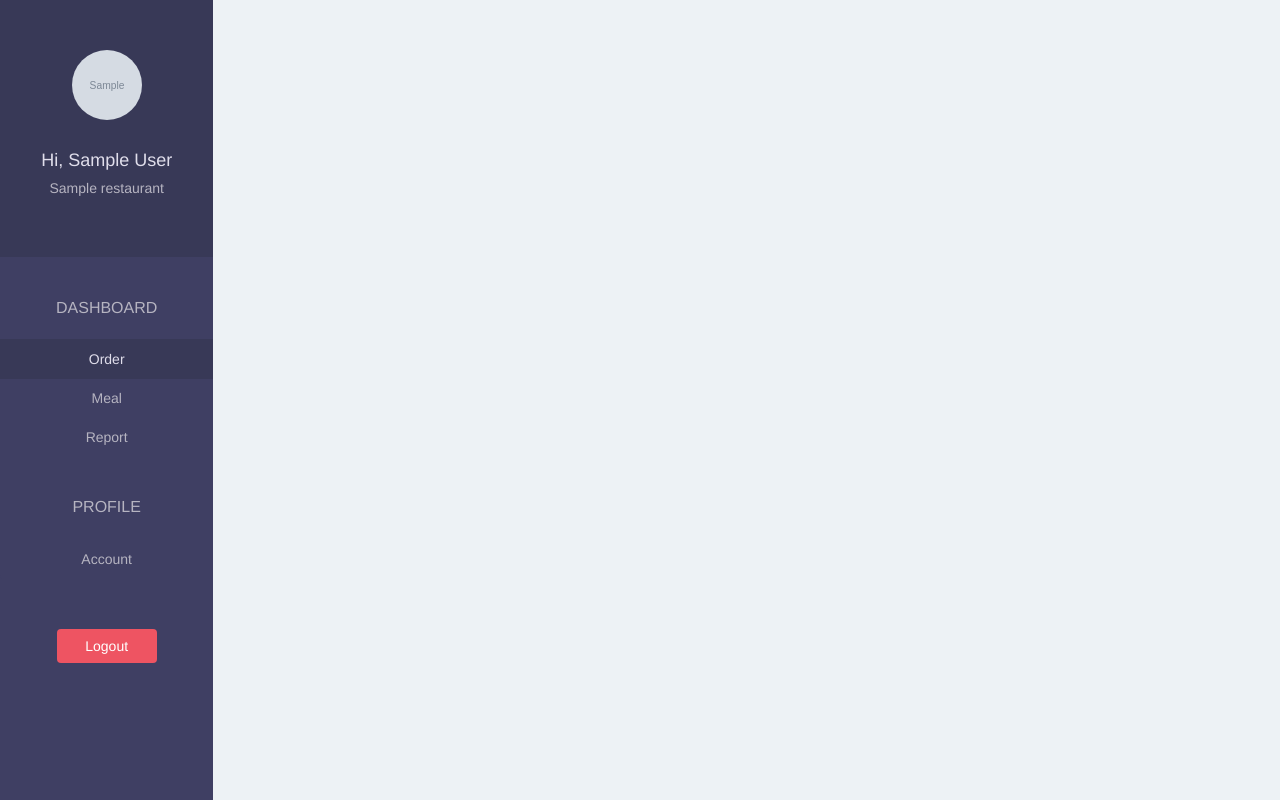
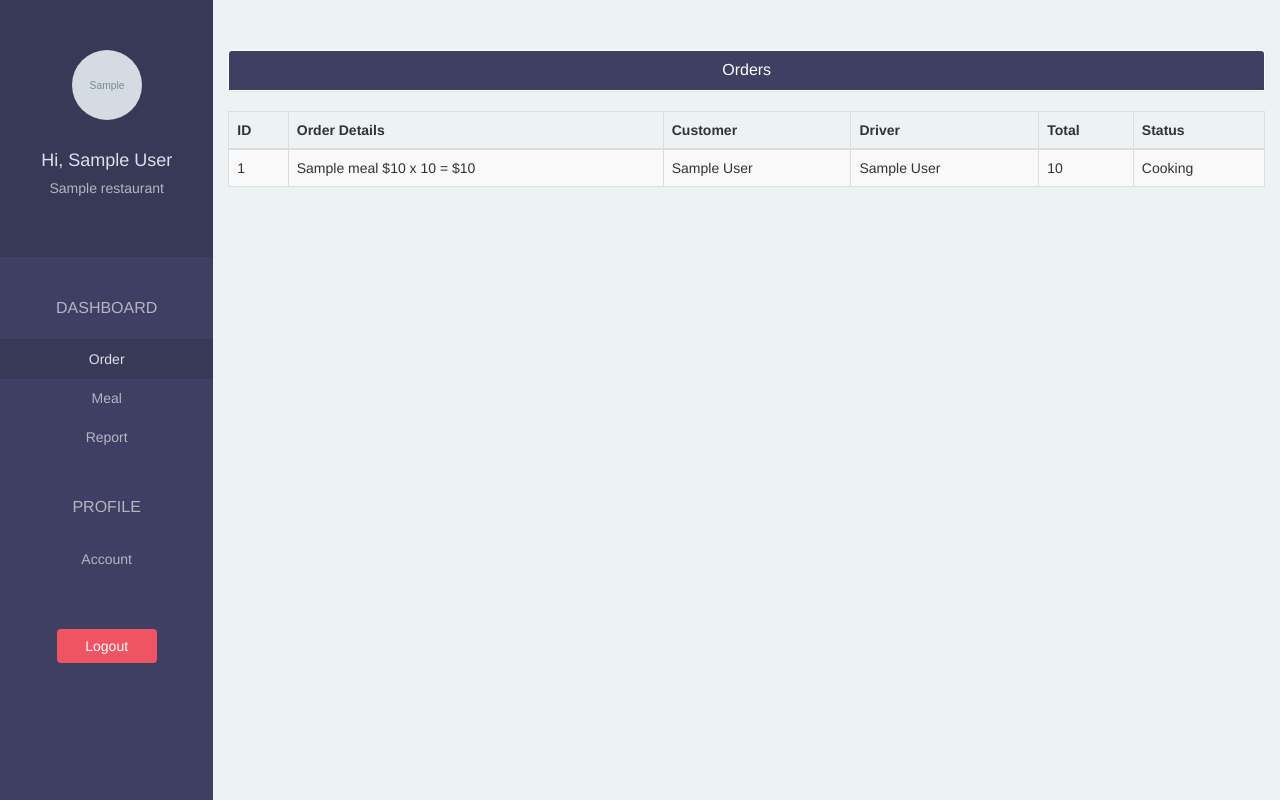
Before and after one commit to ikikika/foodtasker, a Django app: page /restaurant/order/ in a window 1280 px wide. Run offline with Django 3.2, Linux system fonts and the light colour scheme; a user stored in the database is signed in; tables that the repository leaves empty hold one stand-in row (values such as "Sample post"); grey boxes marked "Sample" are stand-in pictures; some libraries are stand-ins or nearby versions.

Commit message:
order page

```diff
--- a/foodtaskerapp/templates/restaurant/order.html
+++ b/foodtaskerapp/templates/restaurant/order.html
@@ -1,4 +1,44 @@
 {% extends 'restaurant/base.html' %}
 
 {% block page %}
+
+<div class="panel">
+  <div class="panel-heading bg-blue">
+    <h4 class="panel-title text-center text-white">Orders</h4>
+  </div>
+
+</div>
+
+<table class="table table-bordered table-hover table-striped">
+  <thead>
+    <tr class="bg-gray">
+      <th>ID</th>
+      <th>Order Details</th>
+      <th>Customer</th>
+      <th>Driver</th>
+      <th>Total</th>
+      <th>Status</th>
+    </tr>
+  <thead>
+  <tbody>
+    {% for order in orders %}
+      <tr scope="row">
+        <td>{{ order.id }}</td>
+        <td>
+          {% for od in order.order_details.all %}
+            {{ od.meal.name }} ${{ od.meal.price }}
+            x {{ od.quantity }} = ${{ od.subtotal }}
+          {% endfor %}
+        </td>
+        <td>{{ order.customer }}</td>
+        <td>{{ order.driver }}</td>
+        <td>{{ order.total }}</td>
+        <td>{{ order.get_status_display }}</td>
+      </tr>
+    {% endfor %}
+  <tbody>
+</table>
+
+
+
 {% endblock %}
--- a/foodtaskerapp/views.py
+++ b/foodtaskerapp/views.py
@@ -3,7 +3,7 @@ from django.contrib.auth.decorators import login_required
 from foodtaskerapp.forms import UserForm, RestaurantForm, UserFormForEdit, MealForm
 from django.contrib.auth import authenticate, login
 from django.contrib.auth.models import User
-from foodtaskerapp.models import Meal
+from foodtaskerapp.models import Meal, Order
 # Create your views here.
 
 def home(request):
@@ -65,7 +65,8 @@ def restaurant_edit_meal(request, meal_id):
 
 @login_required(login_url='/restaurant/sign-in/')
 def restaurant_order(request):
-    return render(request, 'restaurant/order.html', {})
+    orders = Order.objects.filter(restaurant = request.user.restaurant).order_by("-id")
+    return render(request, 'restaurant/order.html', {"orders": orders})
 
 @login_required(login_url='/restaurant/sign-in/')
 def restaurant_report(request):
```
